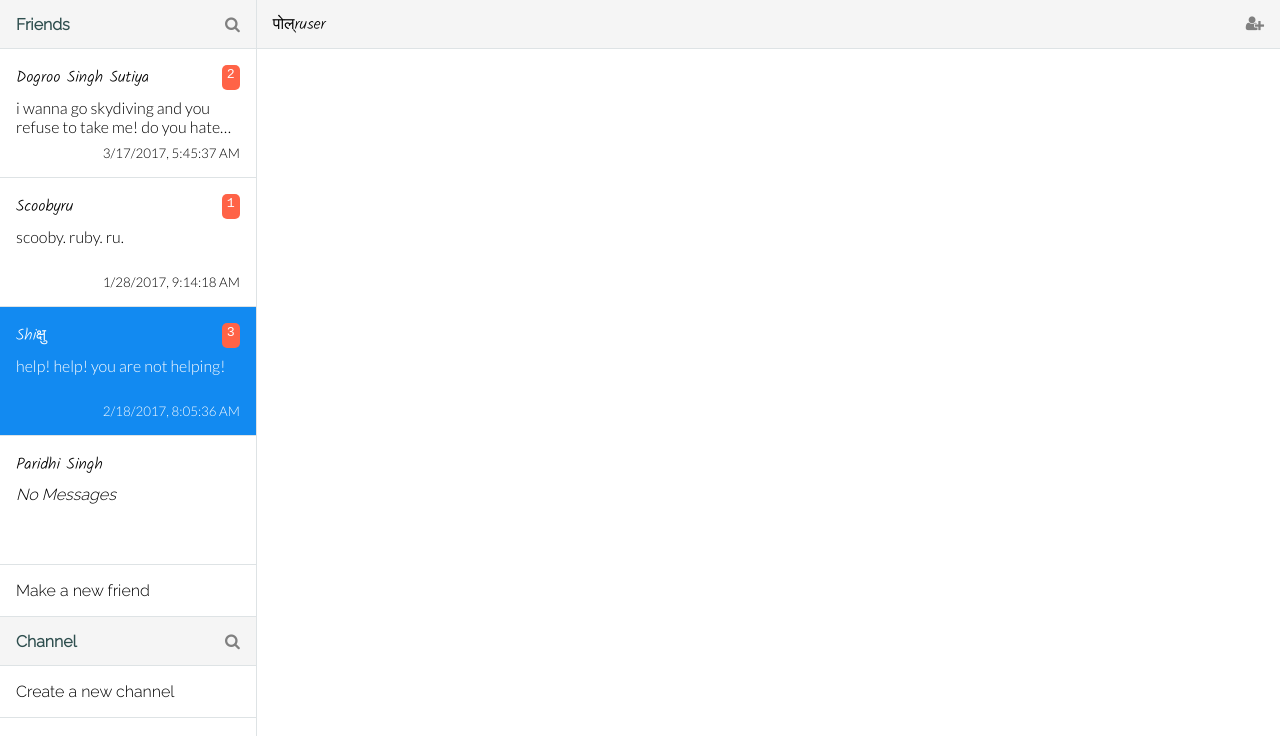
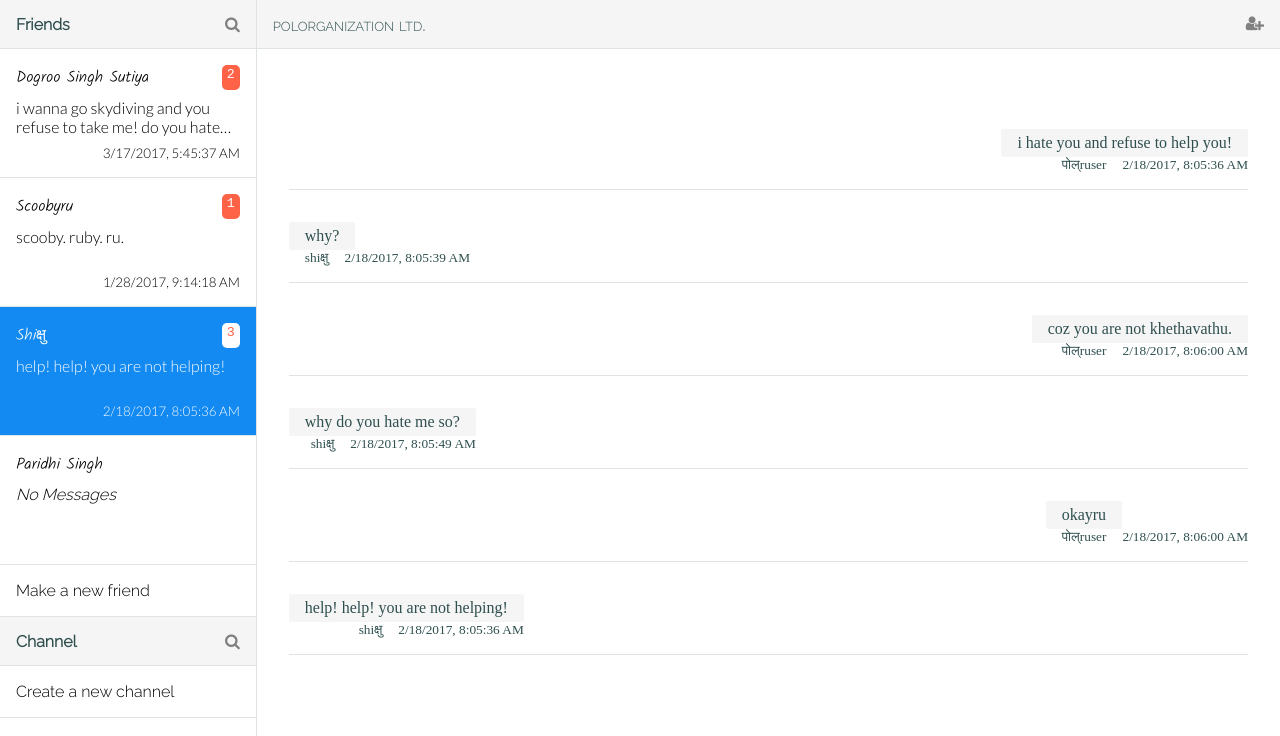
Before and after one commit to chatru/chatru, a Vue app: page / in a window 1280 px wide. Shown: the top 736 px of the page. Built offline with nearby package versions, Linux system fonts and the light colour scheme.

Commit message:
styling the chat component

```diff
--- a/src/components/Chat.vue
+++ b/src/components/Chat.vue
@@ -7,7 +7,15 @@
             </div>
         </div>
         <div class="messages">
-            <div class="message" v-for="message in messages"></div>
+            <div :class="{ mine: message.me }" class="message" v-for="message in messages">
+                <div class="wrapper">
+                    <div class="text">{{message.text}}</div>
+                    <div class="footer">
+                        <div class="author">{{message.author}}</div>
+                        <div class="time">{{message.time.toLocaleString()}}</div>
+                    </div>
+                </div>
+            </div>
         </div>
         <div class="input">
             <monaco-editor code="" height="100" language="markdown" :options="options" srcPath="" theme="vs"></monaco-editor>
@@ -25,7 +33,7 @@
         components: {
             'monaco-editor': MonacoEditor
         },
-        computed: { ...mapGetters(['title', 'messages']) }
+        computed: { ...mapGetters(['messages', 'title']) }
     })
     export default class Chat extends Vue {
         options = {
--- a/src/main.scss
+++ b/src/main.scss
@@ -26,6 +26,35 @@ body {
         color: darkslategray;
     }
     .messages {
+        color: darkslategray;
+        margin-top: 3rem;
+        height: 100%;
+        .message {
+            border-bottom: $border;
+            display: flex;
+            margin: 1rem 2rem;
+            padding: 1rem 0;
+            .wrapper {
+                display: inline-block;
+                .footer {
+                    font-size: smaller;
+                    display: flex;
+                    justify-content: flex-end;
+                    .author {
+                        margin: 0 1rem;
+                    }
+                }
+                .text {
+                    background-color: whitesmoke;
+                    border-radius: 2px;
+                    display: inline-block;
+                    padding: 5px 1rem;
+                }
+            }
+            &.mine{
+                justify-content: flex-end;
+            }
+        }
     }
     .title {
         align-items: center;
@@ -41,7 +70,10 @@ body {
             color: gray;
         }
         .text {
-            font-family: kalam, cursive;
+            color: darkslategray;
+            font-family: raleway, sans-serif;
+            font-size: larger;
+            font-variant: small-caps;
         }
     }
 }
@@ -107,6 +139,12 @@ body {
             &.activated {
                 background-color: $dodger-blue;
                 color: $ghost-white;
+                .title {
+                    .alert {
+                        background-color: $ghost-white;
+                        color: tomato;
+                    }
+                }
             }
         }
         .label {
--- a/src/store/modules/chatroom.ts
+++ b/src/store/modules/chatroom.ts
@@ -3,8 +3,9 @@ import * as types from '../mutation-types'
 export interface IMessage {
     author: string
     id: string
+    me?: boolean
     text: string
-    time: string
+    time: Date
 }
 
 export interface IState {
@@ -13,8 +14,15 @@ export interface IState {
 }
 
 export const state: IState = {
-    title: 'पोल्ruser',
-    messages: []
+    title: 'polorganization ltd.',
+    messages: [
+        { author: 'पोल्ruser', id: '0', me: true, text: 'i hate you and refuse to help you!', time: new Date('2017-02-18T08:05:36.100') },
+        { author: 'shiक्षु', id: '1', me: false, text: 'why?', time: new Date('2017-02-18T08:05:39.204') },
+        { author: 'पोल्ruser', id: '2', me: true, text: 'coz you are not khethavathu.', time: new Date('2017-02-18T08:06:00.150') },
+        { author: 'shiक्षु', id: '3', me: false, text: 'why do you hate me so?', time: new Date('2017-02-18T08:05:49.204') },
+        { author: 'पोल्ruser', id: '4', me: true, text: 'okayru', time: new Date('2017-02-18T08:06:00.150') },
+        { author: 'shiक्षु', id: '5', me: false, text: 'help! help! you are not helping!', time: new Date('2017-02-18T08:05:36.100') },
+    ]
 }
 
 export const getters = {
@@ -27,27 +35,4 @@ export const actions = {
 }
 
 export const mutations = {
-    /*[types.ADD_FIELD](state) {
-        state.fields.push({ indent: 0, name: '', type: 'String' })
-    },
-
-    [types.CHANGE_DESCRIPTION](state, { description }) {
-        state.description = description
-    },
-
-    [types.CHANGE_ID](state) {
-        state.id = randomString()
-    },
-
-    [types.CHANGE_NAME](state, { name }) {
-        state.name = name
-    },
-
-    [types.DELETE_FIELD](state, { index }) {
-        state.fields.splice(index, 1)
-    },
-
-    [types.UPDATE_FIELD](state, { index, field }) {
-        Object.assign(state.fields[index], field)
-    }*/
 }
```
